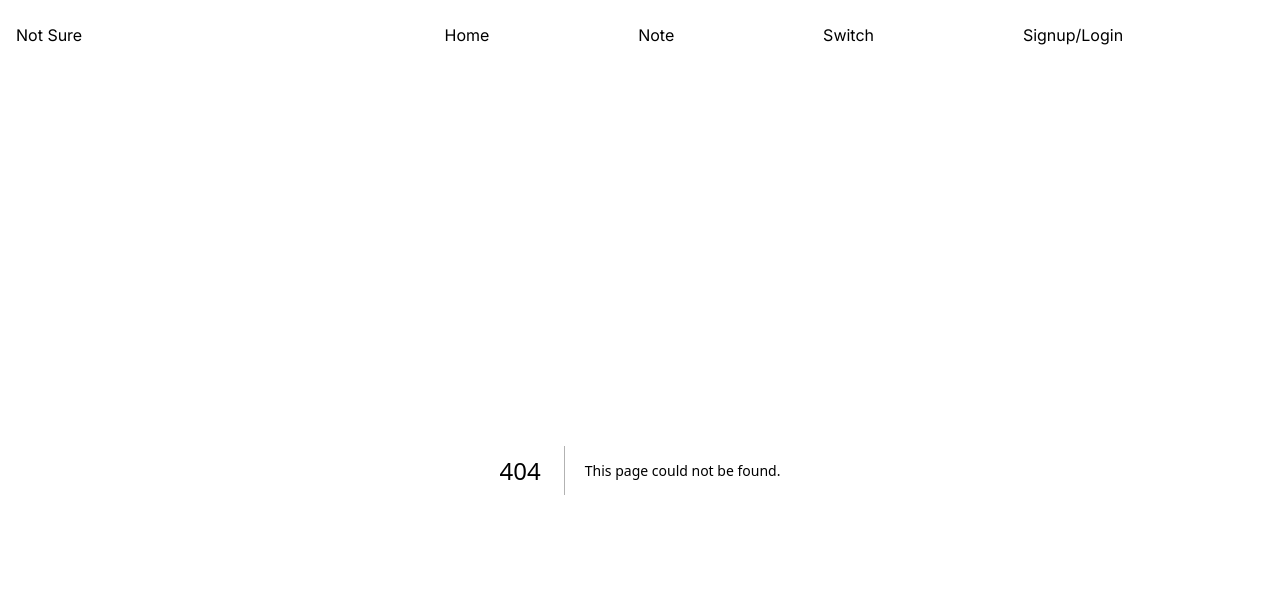
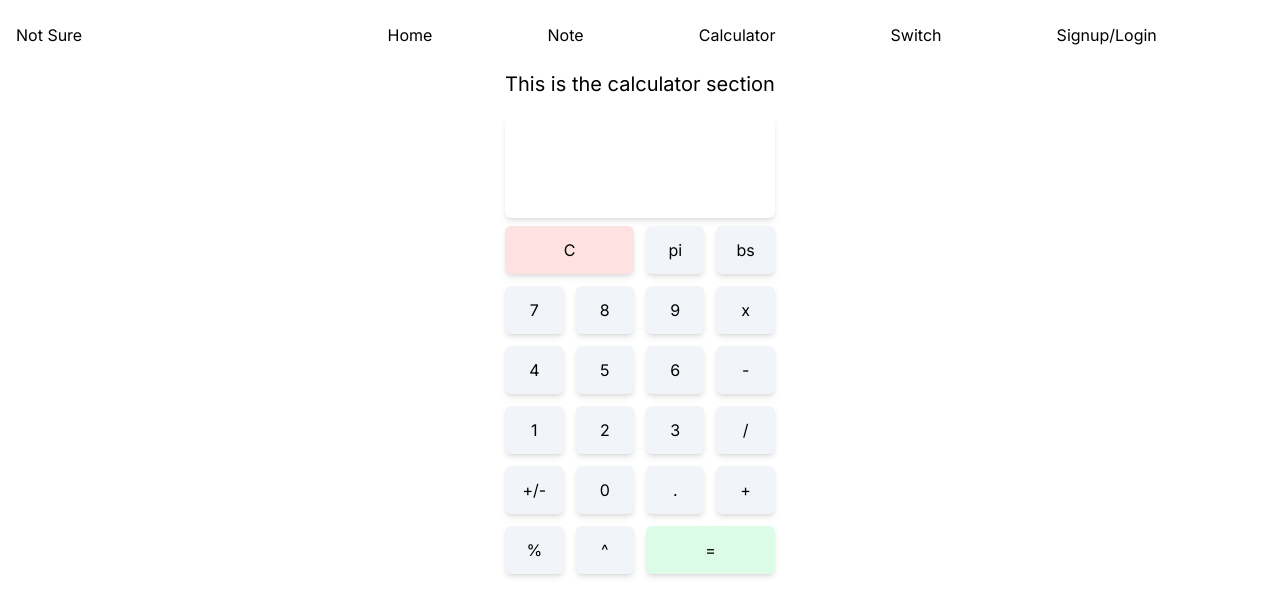
Before and after one commit to Mayor-Rhymes/utility-web, a Next.js app: page /calculator in a window 1280 px wide. Before the commit this address had no page. Shown: the top 616 px of the page. Built offline with nearby package versions, Linux system fonts and the light colour scheme.

Commit message:
Feat: Added Calculator page and also designed simple calculator

```diff
--- /dev/null
+++ b/src/app/calculator/page.tsx
@@ -0,0 +1,15 @@
+import Calculator from "@/components/calculator";
+
+
+export default function Home() {
+
+
+    return (
+        <div className="grid place-content-center">
+            <h3 className="text-center text-xl">This is the calculator section</h3>
+            <Calculator />
+
+
+        </div>
+    )
+}
--- /dev/null
+++ b/src/components/calculator.tsx
@@ -0,0 +1,41 @@
+
+
+export default function Calculator() {
+
+
+    return (
+        <div className="flex flex-col space-y-2">
+            <div className="h-[100px] mt-5 max-w-[300px] bg-white shadow-md rounded-md">
+
+            </div>
+
+            <div className="grid grid-cols-4 gap-3">
+                <div className="text-center bg-red-100 rounded-md px-3 py-3 col-span-2 shadow-md">C</div>
+                <div className="text-center bg-slate-100 rounded-md px-3 py-3 shadow-md">pi</div>
+                <div className="text-center bg-slate-100 rounded-md px-3 py-3 shadow-md">bs</div>
+                <div className="text-center bg-slate-100 rounded-md px-3 py-3 shadow-md">7</div>
+                <div className="text-center bg-slate-100 rounded-md px-3 py-3 shadow-md">8</div>
+                <div className="text-center bg-slate-100 rounded-md px-3 py-3 shadow-md">9</div>
+                <div className="text-center bg-slate-100 rounded-md px-3 py-3 shadow-md">x</div>
+                <div className="text-center bg-slate-100 rounded-md px-3 py-3 shadow-md">4</div>
+                <div className="text-center bg-slate-100 rounded-md px-3 py-3 shadow-md">5</div>
+                <div className="text-center bg-slate-100 rounded-md px-3 py-3 shadow-md">6</div>
+                <div className="text-center bg-slate-100 rounded-md px-3 py-3 shadow-md">-</div>
+                <div className="text-center bg-slate-100 rounded-md px-3 py-3 shadow-md">1</div>
+                <div className="text-center bg-slate-100 rounded-md px-3 py-3 shadow-md">2</div>
+                <div className="text-center bg-slate-100 rounded-md px-3 py-3 shadow-md">3</div>
+                <div className="text-center bg-slate-100 rounded-md px-3 py-3 shadow-md">/</div>
+                <div className="text-center bg-slate-100 rounded-md px-3 py-3 shadow-md">+/-</div>
+                <div className="text-center bg-slate-100 rounded-md px-3 py-3 shadow-md">0</div>
+                <div className="text-center bg-slate-100 rounded-md px-3 py-3 shadow-md">.</div>
+                <div className="text-center bg-slate-100 rounded-md px-3 py-3 shadow-md">+</div>
+                <div className="text-center bg-slate-100 rounded-md px-3 py-3 shadow-md">%</div>
+                <div className="text-center bg-slate-100 rounded-md px-3 py-3 shadow-md">^</div>
+                <div className="text-center bg-green-100 rounded-md px-3 py-3 shadow-md col-span-2">=</div>
+
+
+
+            </div>
+        </div>
+    )
+}
--- a/src/components/navbar.tsx
+++ b/src/components/navbar.tsx
@@ -11,7 +11,9 @@ export default function Navbar() {
             <ul className="list-none flex grow-[3] justify-evenly">
                 <li><Link href="/" className="hover:bg-slate-300 p-2 hover:rounded-sm transition-all">Home</Link></li>
                 <li><Link href="note" className="hover:bg-slate-300 p-2 hover:rounded-sm transition-all">Note</Link></li>
+                <li><Link href="calculator" className="hover:bg-slate-300 p-2 hover:rounded-sm transition-all">Calculator</Link></li>
                 <li><Link href="" className="hover:bg-slate-300 p-2 hover:rounded-sm transition-all">Switch</Link></li>
+
                 <li><Link href="" className="hover:bg-slate-300 p-2 hover:rounded-sm transition-all">Signup/Login</Link></li>
 
                 {/* <li><Link href=""></Link></li> */}
```
